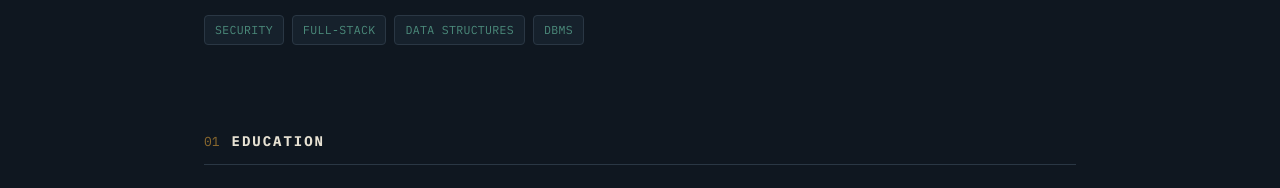
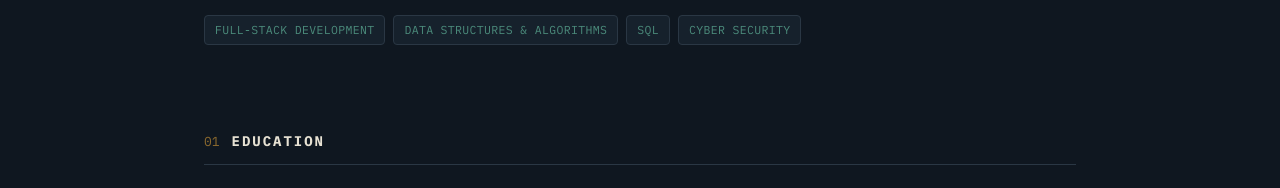
Before and after one commit to wasim9658/Portfolio, a plain HTML site: page index.html in a window 1280 px wide. Shown: the part 601-789 px from the top of the page. Drawn offline with Linux system fonts and the light colour scheme.

```diff
--- a/index.html
+++ b/index.html
@@ -338,10 +338,10 @@
     <h1 class="hero-title">WASIM <span class="amber">AHMED</span></h1>
     <p class="hero-sub">B.Tech student in Computer Science &amp; Technology at the Institute of Engineering and Management, Kolkata. I build things that watch, log, and occasionally lie back to whoever's poking at them.</p>
     <div class="hero-tags">
-      <span class="tag">SECURITY</span>
-      <span class="tag">FULL-STACK</span>
-      <span class="tag">DATA STRUCTURES</span>
-      <span class="tag">DBMS</span>
+      <span class="tag">FULL-STACK DEVELOPMENT</span>
+      <span class="tag">DATA STRUCTURES & ALGORITHMS</span>
+      <span class="tag">SQL</span>
+      <span class="tag">CYBER SECURITY</span>
     </div>
   </section>
 
```
